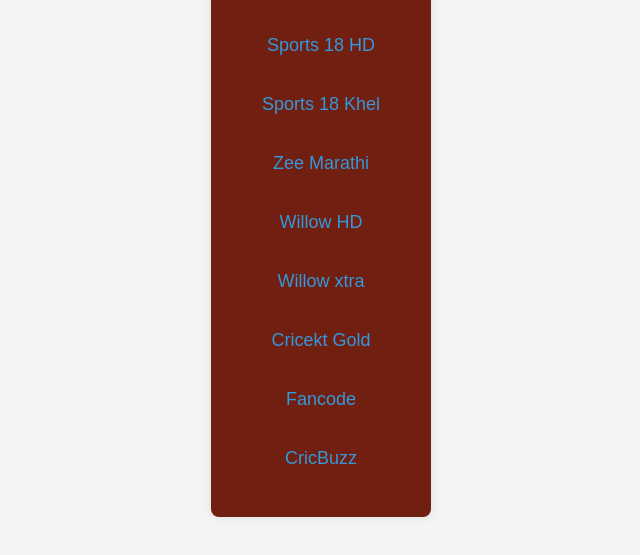
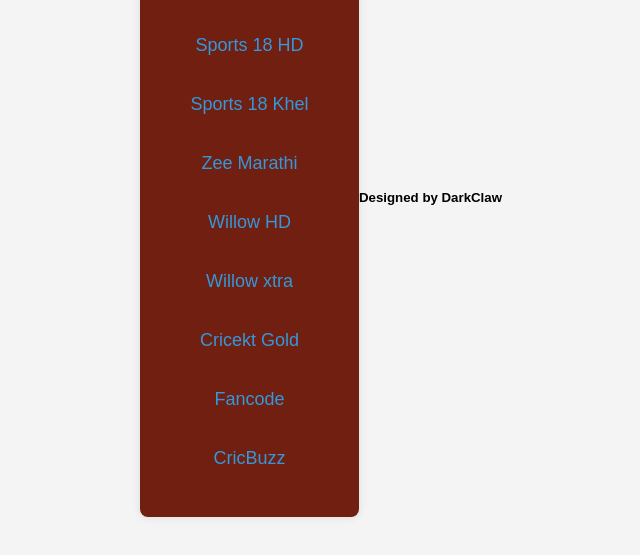
Before and after one commit to saahilmangaonkar/onlylive, a plain HTML site: page index.html in a window 1280 px wide. Shown: the part 203-758 px from the top of the page, without its empty margins (319-959 px from the left). Drawn offline with Linux system fonts and the light colour scheme.

Commit message:
Update index.html

```diff
--- a/index.html
+++ b/index.html
@@ -53,5 +53,6 @@
             <a href="https://stream.cricktv.site/live?id=cl2" target="_blank">CricBuzz</a><br>
         </div>
     </div>
+    <h5>Designed by DarkClaw</h5>
 </body>
 </html>
```
